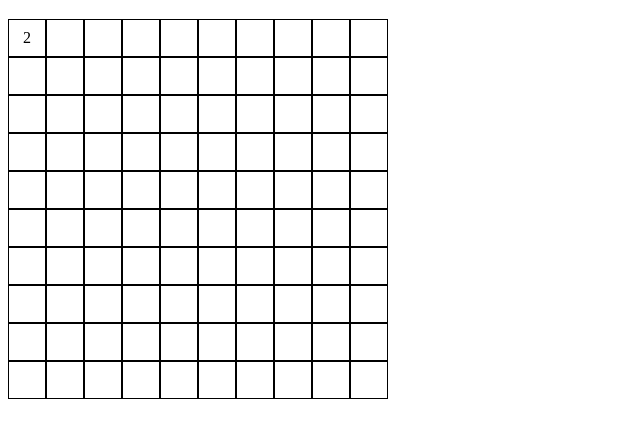
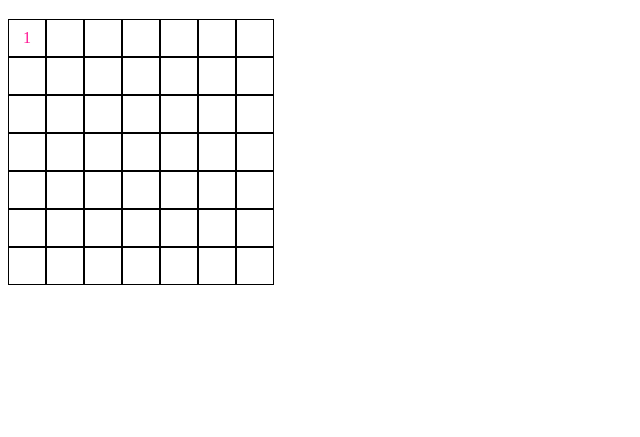
Before and after one commit to d5br5/GAME_Minesweeper, a plain HTML site: page index.html in a window 1280 px wide. Both pictures are taken after a click on the element 27 px from the left and 98 px from the top of the page. Shown: the part 61-498 px from the top of the page, without its empty margins (0-640 px from the left). Drawn offline with Linux system fonts and the light colour scheme.

Commit message:
mine num 수정해야함. 10*i+j하면안됨.

```diff
--- a/game.js
+++ b/game.js
@@ -1,14 +1,15 @@
-Game(10, 10, 10);
+Game(7, 7, 7);
 
 
 function Game(width, height, numOfMines) {
     const gameBoard = document.getElementById('gameBoard');
     const rows = [];
-    let safeCellCount = width * height - numOfMines;
+
 
     function initGame(width, height, numOfMines) {
 
         const mineSet = cellMineInit(width * height, numOfMines);
+        let safeNum;
         console.log(mineSet);
 
         for (let i = 0; i < height; i++) {
@@ -40,15 +41,32 @@ function Game(width, height, numOfMines) {
                     // console.log(cell.x, cell.y);
 
                     const neighbors = getNeighbors(cell);
-                    // console.log(neighbors);
+                     console.log(neighbors);
 
-                    safeCellCount -= 1;
-                    cell.dom.textContent = neighbors.filter(neighbor => neighbor.isMine === true).length;
+
+
+                    let cellMineNum = neighbors.filter(neighbor => neighbor.isMine === true).length;
+
+                    cell.dom.textContent = cellMineNum;
+
+                    if(cellMineNum===0){
+                        for(let i=0; i<neighbors.length; i++){
+                            neighbors[i].dom.click();
+                        }
+                        cell.dom.style.color="gray";
+                    }
+
+
 
                     cell.clicked = true;
-                    if (safeCellCount <= 0) {
+
+                    safeNum = safeCount();
+                    console.log(safeNum);
+                    if (safeNum <= 0) {
                         setTimeout(() => { return gameOver(true) }, 100);
                     }
+
+
 
                 });
 
@@ -67,14 +85,27 @@ function Game(width, height, numOfMines) {
 
                 });
 
-
-
                 if (mineSet.includes(i * 10 + j)) {
                     cell.isMine = true;
                 }
 
                 row.push(cell);
             }
+
+
+        }
+
+
+
+
+        function safeCount(){
+            let safeNum=width*height-numOfMines;
+            for(let i=0; i<height; i++){
+                for(let j=0; j<width; j++){
+                    if(rows[i][j].clicked==true) safeNum--;
+                }
+            }
+            return safeNum;
         }
 
 
--- a/style.css
+++ b/style.css
@@ -14,6 +14,7 @@ h1 {
     height: 30px;
     text-align: center;
     line-height: 30px;
+    color:deeppink;
 }
 
 #refreshForm {
```
